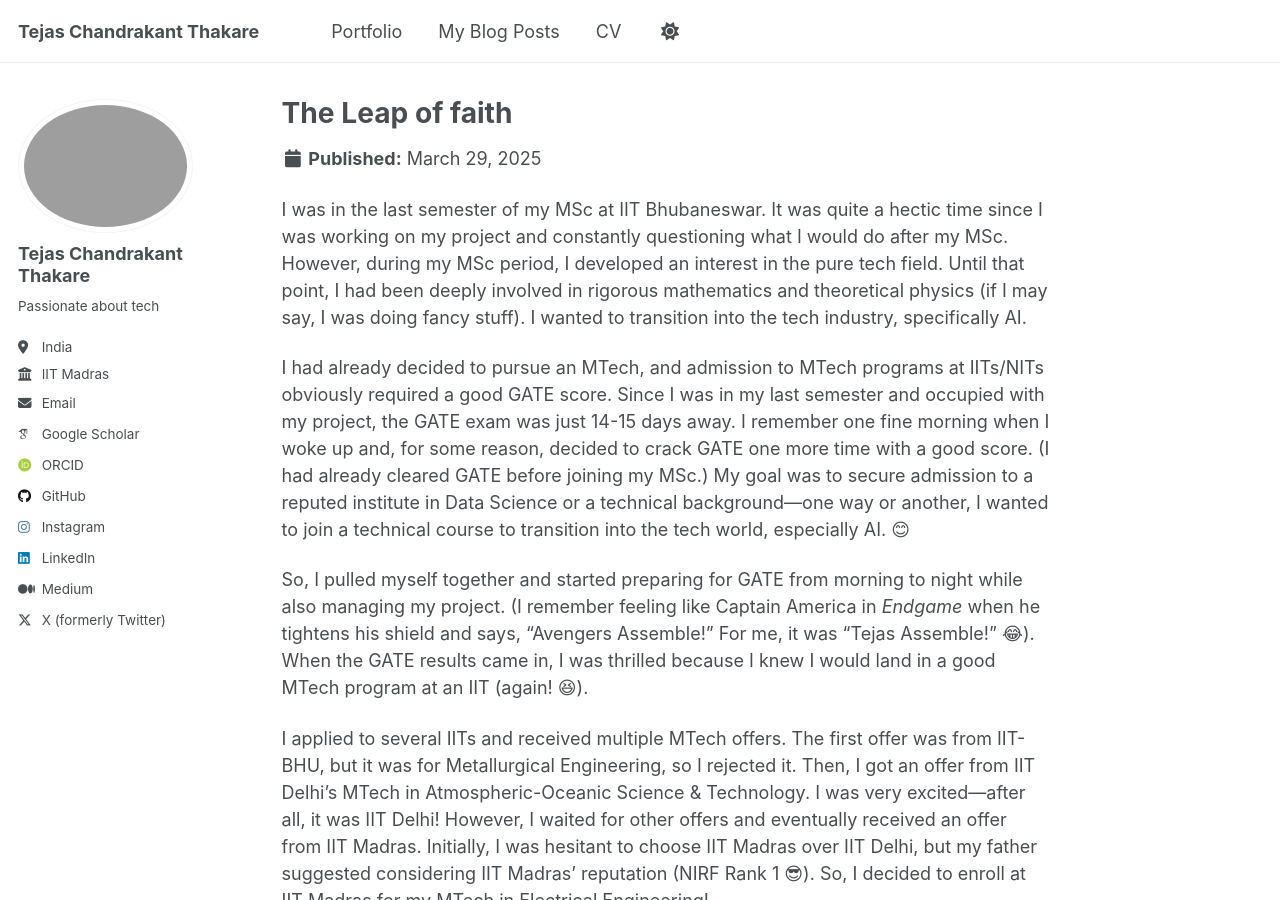
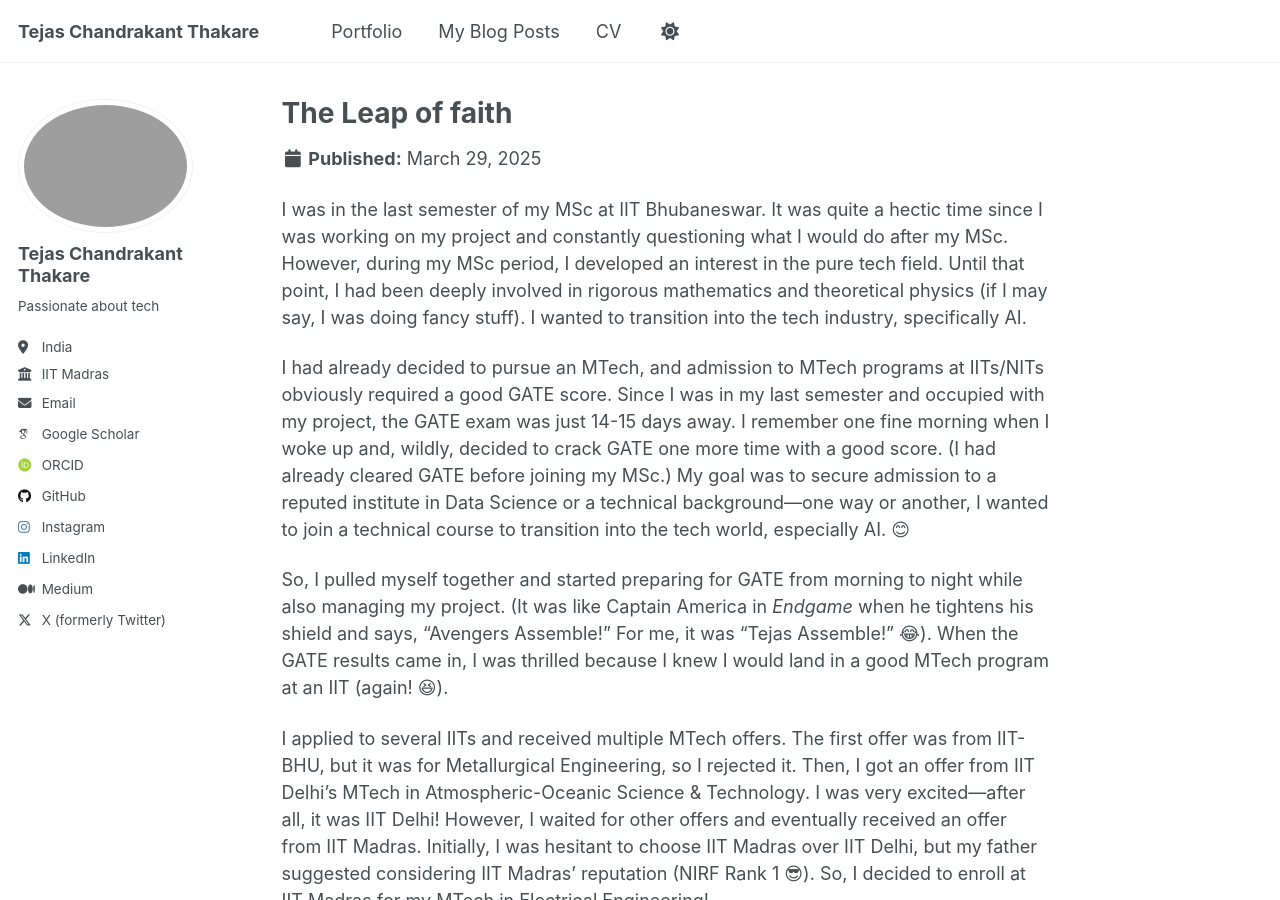
Before and after one commit to TejasCThakare/tejascthakare.github.io, a Jekyll site: the page built from _portfolio/portfolio-1.md, in a window 1280 px wide and 900 px high. Built offline with Jekyll 4.4.1, drawn with Linux system fonts in a browser that asks for light colours; some web fonts are replaced.

Commit message:
Update portfolio-1.md

```diff
--- a/_portfolio/portfolio-1.md
+++ b/_portfolio/portfolio-1.md
@@ -6,9 +6,9 @@ collection: portfolio
 
 I was in the last semester of my MSc at IIT Bhubaneswar. It was quite a hectic time since I was working on my project and constantly questioning what I would do after my MSc. However, during my MSc period, I developed an interest in the pure tech field. Until that point, I had been deeply involved in rigorous mathematics and theoretical physics (if I may say, I was doing fancy stuff). I wanted to transition into the tech industry, specifically AI.
 
-I had already decided to pursue an MTech, and admission to MTech programs at IITs/NITs obviously required a good GATE score. Since I was in my last semester and occupied with my project, the GATE exam was just 14-15 days away. I remember one fine morning when I woke up and, for some reason, decided to crack GATE one more time with a good score. (I had already cleared GATE before joining my MSc.) My goal was to secure admission to a reputed institute in Data Science or a technical background—one way or another, I wanted to join a technical course to transition into the tech world, especially AI. 😊
+I had already decided to pursue an MTech, and admission to MTech programs at IITs/NITs obviously required a good GATE score. Since I was in my last semester and occupied with my project, the GATE exam was just 14-15 days away. I remember one fine morning when I woke up and, wildly, decided to crack GATE one more time with a good score. (I had already cleared GATE before joining my MSc.) My goal was to secure admission to a reputed institute in Data Science or a technical background—one way or another, I wanted to join a technical course to transition into the tech world, especially AI. 😊
 
-So, I pulled myself together and started preparing for GATE from morning to night while also managing my project. (I remember feeling like Captain America in *Endgame* when he tightens his shield and says, "Avengers Assemble!" For me, it was "Tejas Assemble!" 😂). When the GATE results came in, I was thrilled because I knew I would land in a good MTech program at an IIT (again! 😆).
+So, I pulled myself together and started preparing for GATE from morning to night while also managing my project. (It was like Captain America in *Endgame* when he tightens his shield and says, "Avengers Assemble!" For me, it was "Tejas Assemble!" 😂). When the GATE results came in, I was thrilled because I knew I would land in a good MTech program at an IIT (again! 😆).
 
 I applied to several IITs and received multiple MTech offers. The first offer was from IIT-BHU, but it was for Metallurgical Engineering, so I rejected it. Then, I got an offer from IIT Delhi’s MTech in Atmospheric-Oceanic Science & Technology. I was very excited—after all, it was IIT Delhi! However, I waited for other offers and eventually received an offer from IIT Madras. Initially, I was hesitant to choose IIT Madras over IIT Delhi, but my father suggested considering IIT Madras’ reputation (NIRF Rank 1 😎). So, I decided to enroll at IIT Madras for my MTech in Electrical Engineering!
 
```
